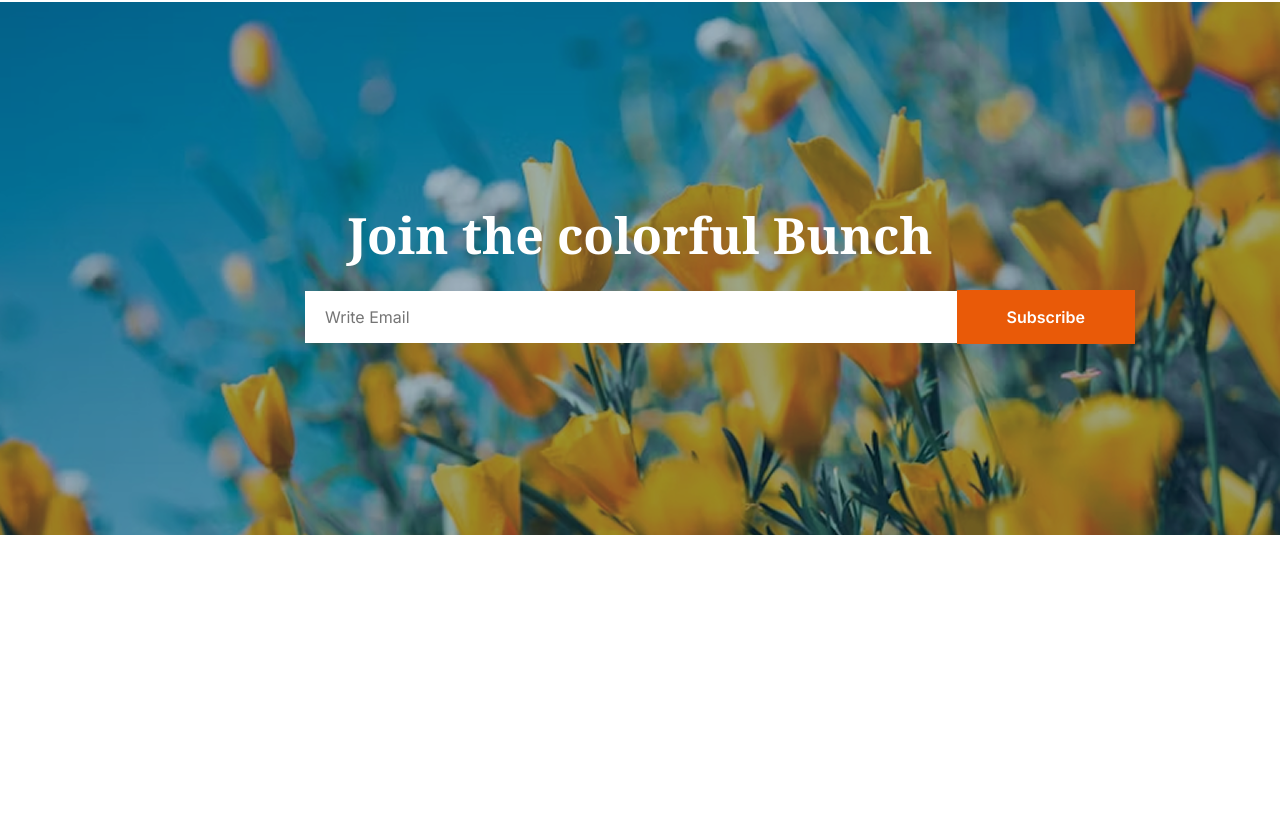
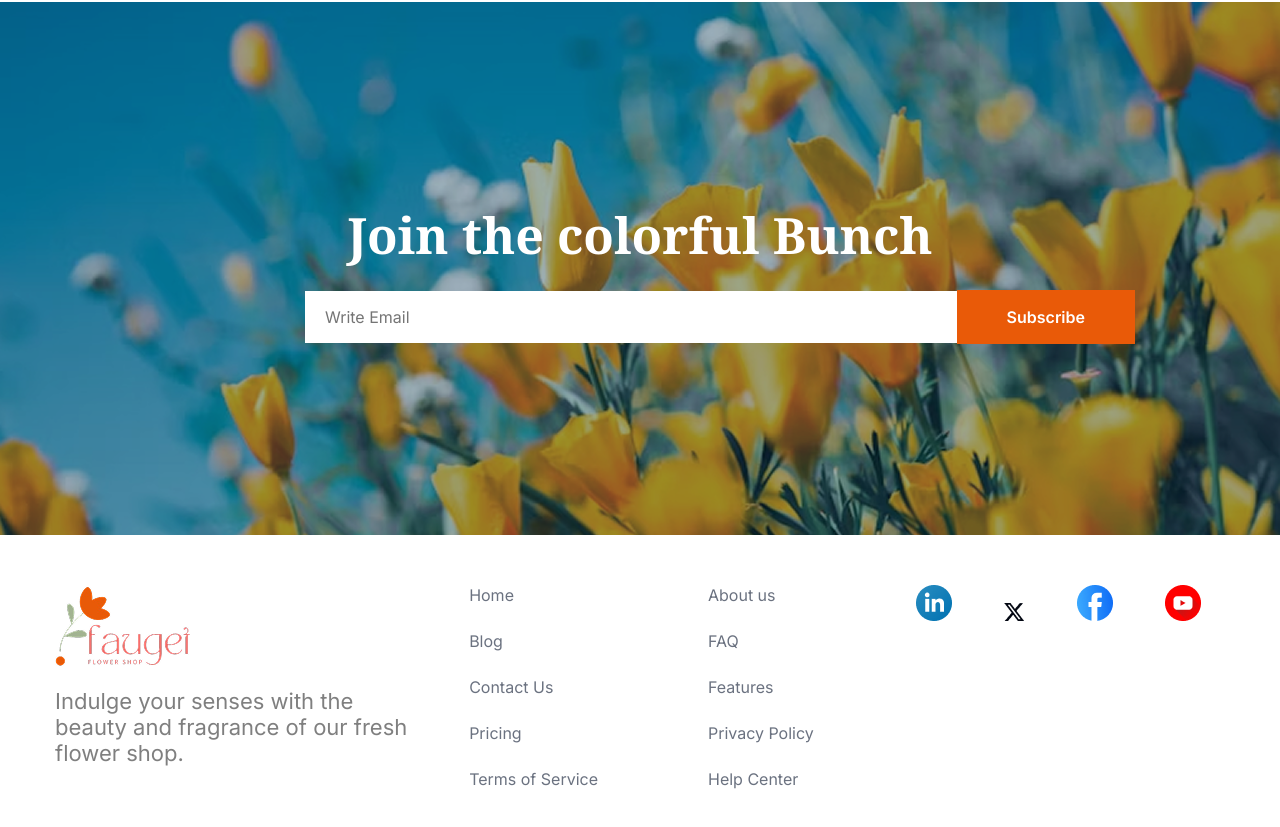
Before and after one commit to NAF-verse/Assignment-2, a plain HTML site: page index.html in a window 1280 px wide. Shown: the part 4060-4887 px from the top of the page. Before the commit the page ends 4595 px from the top, so only its background shows below. Drawn offline with Linux system fonts and the light colour scheme.

Commit message:
complete footer section

```diff
--- a/index.html
+++ b/index.html
@@ -220,7 +220,50 @@
 
 
     <footer>
-
+        <div class="lg">
+                <img src="assets/logo.png" alt="">
+                <p class="inter">Indulge your senses with the beauty and fragrance of our fresh flower shop. </p>
+            </div>
+            <div class="link-list">
+                <ul>
+                    <li>
+                        <div class="inter"><a href="">Home</a></div>
+                    </li>
+                    <li>
+                        <div class="inter"><a href="">About us</a></div>
+                    </li>
+                    <li>
+                        <div class="inter"><a href="">Blog</a></div>
+                    </li>
+                    <li>
+                        <div class="inter"><a href="">FAQ</a></div>
+                    </li>
+                    <li>
+                        <div class="inter"><a href="">Contact Us</a></div>
+                    </li>
+                    <li>
+                        <div class="inter"><a href="">Features</a></div>
+                    </li>
+                    <li>
+                        <div class="inter"><a href="">Pricing</a></div>
+                    </li>
+                    <li>
+                        <div class="inter"><a href="">Privacy Policy</a></div>
+                    </li>
+                    <li>
+                        <div class="inter"><a href="">Terms of Service</a></div>
+                    </li>
+                    <li>
+                        <div class="inter"><a href="">Help Center</a></div>
+                    </li>
+                </ul>
+            </div>
+            <div class="icon">
+                <img src="assets/icon-linkedin.png" alt="">
+                <img src="assets/icon-twitter.png" alt="">
+                <img src="assets/icon-facebook.png" alt="">
+                <img src="assets/icon-youtube.png" alt="">
+            </div>
     </footer>
 </body>
 </html>
--- a/style.css
+++ b/style.css
@@ -287,3 +287,38 @@ form input[type="submit"]{
     border:none;
 }
 /* main end */
+/* footer start */
+footer{
+    display: flex;
+    justify-content: space-evenly;
+    padding:50px 0;
+}
+.lg p{
+    margin-top: 16px;
+    color:rgba(0, 0, 0, 0.5);
+    font-size: 22px;
+    width: 359px;
+}
+.link-list ul{
+    display: grid;
+    grid-template-columns: repeat(2,1fr);
+    gap:26px 110px;
+}
+.link-list ul li{
+    list-style: none;
+}
+.link-list ul li a{
+    text-decoration: none;
+    color:rgba(107, 114, 128, 1);
+}
+.link-list ul li a:hover{
+    text-decoration: underline;
+}
+.icon img{
+    margin:0 24px;
+
+}
+.icon img:hover{
+    transform: scale(1.3);
+}
+/* footer end */
```
